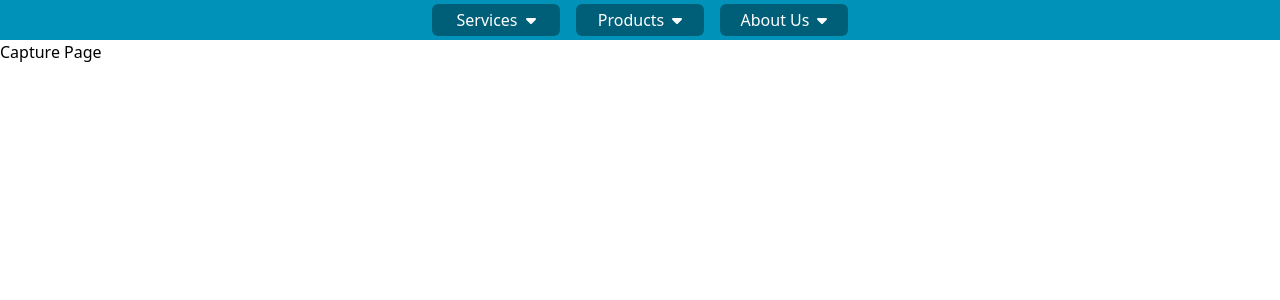
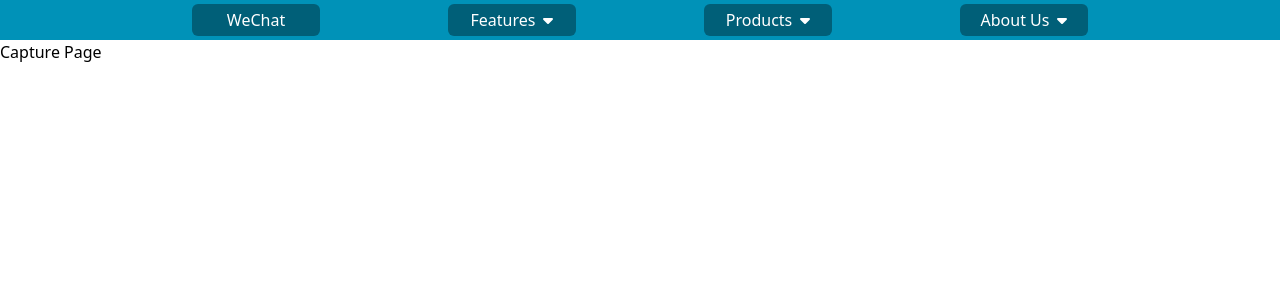
Before and after one commit to MattCania/WeChat, a React (Vite) app in the folder Frontend/: page /pandora in a window 1280 px wide. Shown: the top 300 px of the page. Built offline with nearby package versions, Linux system fonts and the light colour scheme.

Commit message:
Header Template and Dropdown finalized

```diff
--- a/Frontend/src/components/dropdown.tsx
+++ b/Frontend/src/components/dropdown.tsx
@@ -1,47 +1,67 @@
-import { useState } from "react";
+import { useState, useEffect, useRef } from "react";
 import { FontAwesomeIcon } from "@fortawesome/react-fontawesome";
 import { faCaretDown, faCaretUp } from "@fortawesome/free-solid-svg-icons";
 
 interface DropdownProps {
-  items: { label: string; content: string[] }[];
+  label: string;
+  content: string[];
 }
 
-export default function Dropdown({ items }: DropdownProps) {
-  const [activeIndex, setActiveIndex] = useState<number | null>(null);
+export default function Dropdown({ label, content }: DropdownProps) {
+  const [activeDropdown, setDropdown] = useState(false)
+  const dropdownRef = useRef<HTMLDivElement>(null);
 
-  const toggleDropdown = (index: number) => {
-    setActiveIndex((prevIndex) => (prevIndex === index ? null : index));
+  const toggleDropdown = () => {
+    setDropdown((prev) => !prev);
   };
 
+  useEffect(() => {
+    const handleClickOutside = (event: MouseEvent) => {
+      if (dropdownRef.current && !dropdownRef.current.contains(event.target as Node)) {
+        setDropdown(false);
+      }
+    };
+
+    if (activeDropdown) {
+      document.addEventListener("mousedown", handleClickOutside);
+    }
+
+    return () => {
+      document.removeEventListener("mousedown", handleClickOutside);
+    };
+  }, [activeDropdown]);
+
   return (
-    <div className='flex gap-4'>
-      {items.map((item, index) => (
     <div
-          key={index}
+      className='flex gap-4'
+    >
+      <div
         className='relative'
+        ref={dropdownRef}
       >
+
         <button
           className='flex justify-center items-center h-8 w-32 gap-2 p-2 rounded-md text-white bg-cyan-800'
-            onClick={() => toggleDropdown(index)}
+          onClick={toggleDropdown}
         >
-            {item.label} <FontAwesomeIcon icon={ activeIndex && activeIndex === index ? faCaretUp : faCaretDown} />
+          {label}{" "}
+          <FontAwesomeIcon icon={activeDropdown ? faCaretUp : faCaretDown} />
         </button>
 
-          {activeIndex === index && (
-            <div className='absolute top-full w-full flex flex-col bg-white border border-cyan-600 rounded-sm shadow-md'>
-              {item.content.map((subItem, subIndex) => (
+        <div
+          className={`${activeDropdown ? 'flex' : 'hidden'} absolute top-full w-full flex flex-col bg-white border border-cyan-600 rounded-sm shadow-md`}
+        >
+          {content.map((menu, index) => (
             <a
-                  key={subIndex}
               href='#'
+              key={index}
               className='p-2 hover:bg-gray-200 rounded-sm'
             >
-                  {subItem}
+              {menu}
             </a>
           ))}
         </div>
-          )}
       </div>
-      ))}
     </div>
   );
 }
--- a/Frontend/src/partials/CaptureHeader.tsx
+++ b/Frontend/src/partials/CaptureHeader.tsx
@@ -1,11 +1,10 @@
-import Dropdown from "../components/dropdown"
+import Dropdown from "../components/dropdown";
 
 export default function CaptureHeader() {
-
   const dropdownData = [
     {
-		  label: "Services",
-		  content: ["Transaction Records", "Inventory", "Transaction Analytics"],
+      label: "Features",
+      content: ["Real Time Messaging", "Secured Groupchats", "Real Time Calls"],
     },
     {
       label: "Products",
@@ -15,25 +14,26 @@ export default function CaptureHeader() {
       label: "About Us",
       content: ["Contacts", "FAQ", "Our Company"],
     },
-	]
+  ];
 
   return (
+    <header className='flex h-10 w-full justify-center items-center bg-cyan-600 fixed'>
+      <nav className='flex justify-center items-center h-full w-3/4 gap-32'>
+		<a
+			className="flex justify-center items-center w-32 h-8 p-2 rounded-md text-white bg-cyan-800"
+			href=""
+		>
+			WeChat
+		</a>
 
-		<header
-			className="flex h-10 w-full justify-center items-center bg-cyan-600 fixed"
-		>
-			<nav
-				className="flex justify-center items-center h-full w-3/4 "
-			>
-				<Dropdown items={dropdownData} />
-
-
-
-
-
+        {dropdownData.map((item, index) => (
+          <Dropdown
+            key={index}
+            label={item.label}
+            content={item.content}
+          />
+        ))}
       </nav>
     </header>
-
-	)
-
+  );
 }
```
Lines whose indentation alone changed are shown as unchanged.
